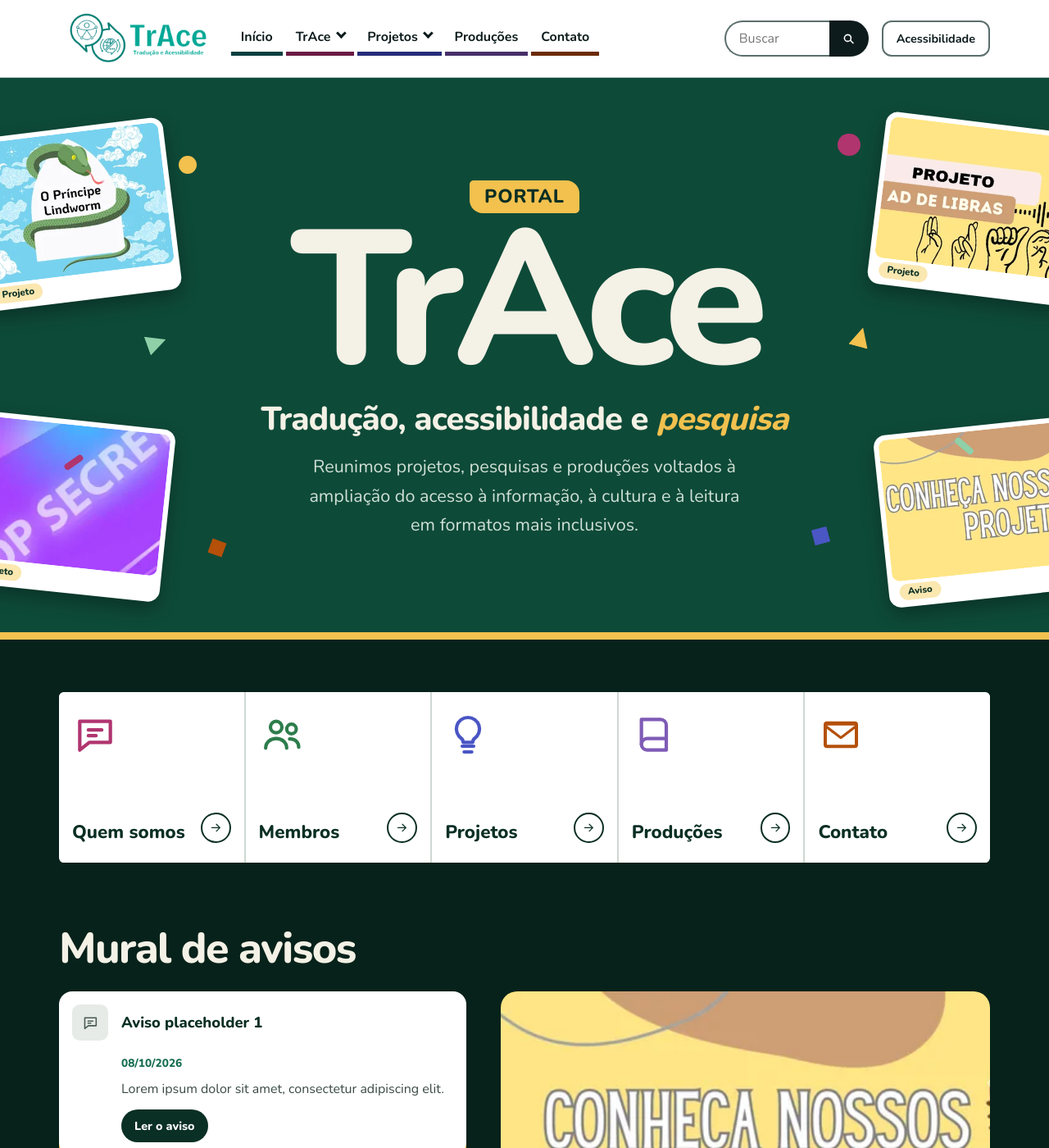
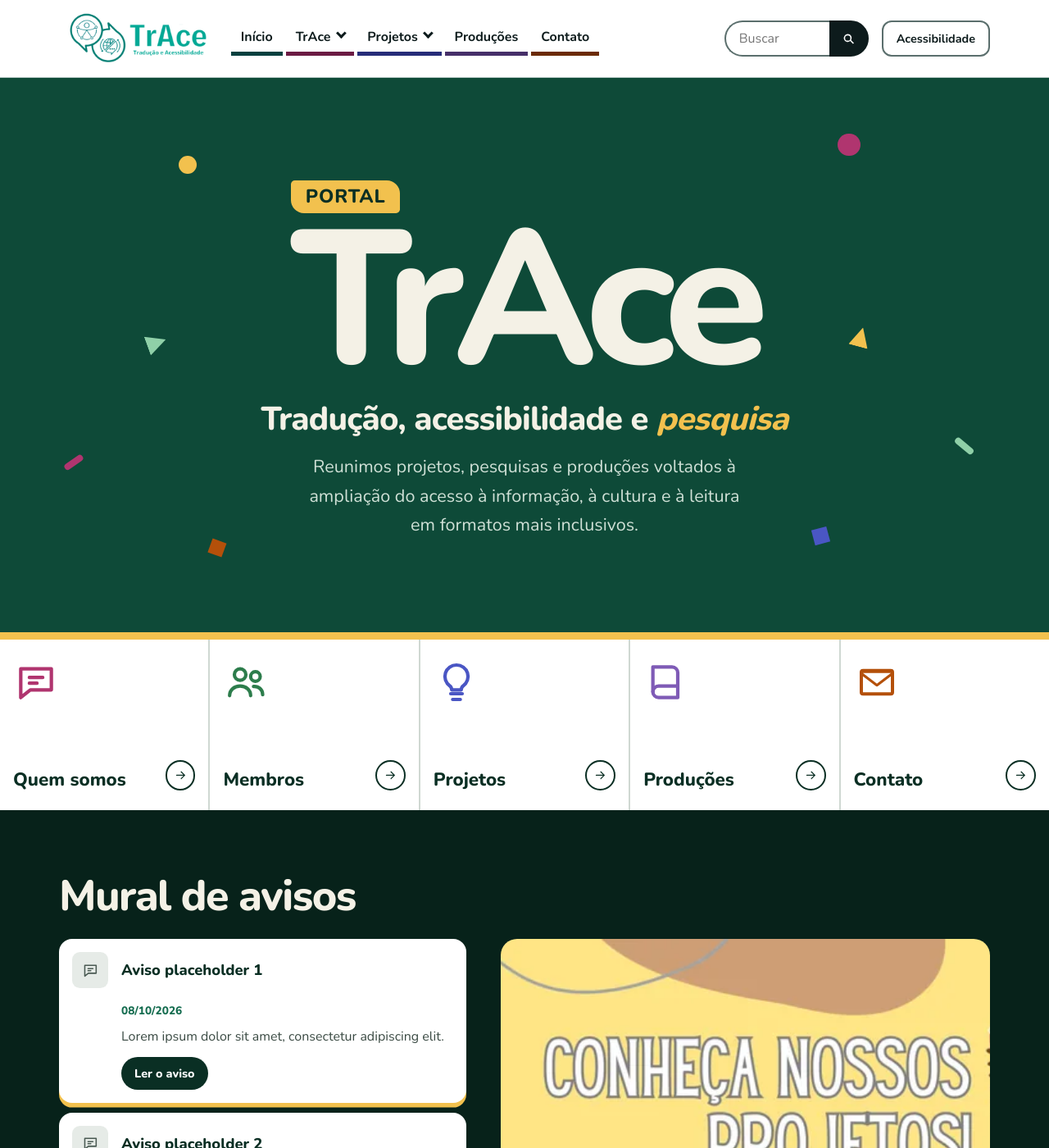
Before and after one commit to Niuuzinho/site-trace-teste, a Jekyll site: the page built from inicio-teste.html, in a window 1280 px wide and 1400 px high. Shown: the whole window at 82% size. Built offline with Jekyll 4.4.1, drawn with Linux system fonts in a browser that asks for light colours.

Commit message:
Teste v6: sem fotos no título, etiqueta à esquerda do T, botões da sessão 2 de ponta a ponta
Co-Authored-By: Claude Sonnet 5.5 <noreply@anthropic.com>
Claude-Session: https://claude.ai/code/session_01AbHHXVauvBZ2sfPmWDepMS

```diff
--- a/assets/css/inicio.css
+++ b/assets/css/inicio.css
@@ -142,14 +142,7 @@ html[data-contraste="alto"] .in-p2-etiqueta { border: 2px solid #000; }
 .in-sub-dest { font-style: italic; color: var(--in-brilho); }
 .in-lead { margin-inline: auto; color: var(--in-claro-2); }
 .in-deco { position: absolute; inset: 0; z-index: 0; pointer-events: none; overflow: hidden; }
-.in-pol { position: absolute; margin: 0; width: clamp(9rem, 19vw, 17rem); padding: 0.4rem 0.4rem 2rem; background: #fff; border-radius: 0.9rem; box-shadow: 0 0.6rem 1.4rem rgb(0 0 0 / 0.3); line-height: 0; display: none; }
-.in-pol img { width: 100%; aspect-ratio: 4 / 3; object-fit: cover; border-radius: 0.6rem; display: block; }
-.in-pol figcaption { position: absolute; left: 0.8rem; bottom: 0.5rem; padding: 0.1rem 0.65rem; background: #fbe7b0; color: var(--in-escuro); border-radius: 999px; font: 800 0.72rem/1.5 var(--in-font); line-height: 1.5; }
-@media (min-width: 56em) { .in-pol { display: block; } }
-.in-pol-1 { left: -2.5%; top: 9%; transform: rotate(-7deg); }
-.in-pol-2 { left: -3%; bottom: 7%; transform: rotate(6deg); }
-.in-pol-3 { right: -2.5%; top: 8%; transform: rotate(7deg); }
-.in-pol-4 { right: -3%; bottom: 6%; transform: rotate(-6deg); }
+
 .in-conf { position: absolute; display: block; }
 .in-conf.c1 { left: 17%; top: 14%; width: 1.4rem; height: 1.4rem; border-radius: 50%; background: var(--in-brilho); }
 .in-conf.c2 { left: 14%; top: 46%; width: 1.5rem; height: 1.5rem; background: #8fd0a8; clip-path: polygon(0 0, 100% 50%, 0 100%); transform: rotate(-20deg); }
@@ -160,5 +153,10 @@ html[data-contraste="alto"] .in-p2-etiqueta { border: 2px solid #000; }
 .in-conf.c7 { right: 21%; bottom: 16%; width: 1.2rem; height: 1.2rem; background: var(--f-projetos); transform: rotate(-15deg); }
 .in-conf.c8 { right: 7%; bottom: 33%; width: 1.7rem; height: 0.5rem; border-radius: 999px; background: #8fd0a8; transform: rotate(40deg); }
 @media (max-width: 55.99em) { .in-conf { opacity: 0.8; } .in-conf.c1 { left: 6%; top: 6%; } .in-conf.c5 { right: 6%; top: 5%; } .in-conf.c2, .in-conf.c6 { display: none; } .in-conf.c3 { left: 8%; bottom: 8%; } .in-conf.c7 { right: 8%; bottom: 7%; } .in-conf.c4 { left: 5%; bottom: 22%; } .in-conf.c8 { right: 5%; bottom: 24%; } }
-html[data-contraste="alto"] .in-pol figcaption { background: #fff; color: #000; }
 html[data-contraste="alto"] .in-conf { display: none; }
+
+/* título sem fotos; etiqueta alinhada à esquerda do T; botões da sessão 2 de ponta a ponta */
+.in-hero h1 { display: inline-flex; flex-direction: column; align-items: flex-start; }
+.in-atalhos { padding-block: 0; margin-bottom: 0; }
+.in-atalhos ul { border-radius: 0; background: #cfd8d2; }
+.in-atalhos li { background: #fff; }
--- a/inicio-teste.html
+++ b/inicio-teste.html
@@ -13,11 +13,6 @@ permalink: /inicio-teste/
 <section class="in-hero" aria-labelledby="h-in">
   {% include simbolos-defs.html %}
   <div class="in-deco" aria-hidden="true">
-    {%- assign d1 = destaques[0] %}{%- assign d2 = destaques[1] %}{%- assign d3 = destaques[2] %}{%- assign av0 = avisos[0] %}
-    <figure class="in-pol in-pol-1">{% include img.html nome=d1.imagem alt="" sizes="16rem" %}<figcaption>Projeto</figcaption></figure>
-    <figure class="in-pol in-pol-2">{% include img.html nome=d3.imagem alt="" sizes="16rem" %}<figcaption>Projeto</figcaption></figure>
-    <figure class="in-pol in-pol-3">{% include img.html nome=d2.imagem alt="" sizes="16rem" %}<figcaption>Projeto</figcaption></figure>
-    <figure class="in-pol in-pol-4">{% include img.html nome=av0.imagem alt="" sizes="16rem" %}<figcaption>Aviso</figcaption></figure>
     <span class="in-conf c1"></span><span class="in-conf c2"></span><span class="in-conf c3"></span><span class="in-conf c4"></span>
     <span class="in-conf c5"></span><span class="in-conf c6"></span><span class="in-conf c7"></span><span class="in-conf c8"></span>
   </div>
@@ -30,7 +25,7 @@ permalink: /inicio-teste/
   </div>
 </section>
 
-<nav class="container in-atalhos" aria-label="Áreas do site">
+<nav class="in-atalhos" aria-label="Áreas do site">
   <ul>
     <li><a class="in-at-sobre" href="{{ '/quem-somos/' | relative_url }}"><span class="in-at-ic"><svg class="icone in-ic" aria-hidden="true" focusable="false"><use href="#i-sobre"></use></svg></span><span class="in-at-base"><span class="in-atalho-nome">Quem somos</span><span class="in-at-seta" aria-hidden="true"><svg class="icone" focusable="false"><use href="#i-seta-dir"></use></svg></span></span></a></li>
     <li><a class="in-at-membros" href="{{ '/membros/' | relative_url }}"><span class="in-at-ic"><svg class="icone in-ic" aria-hidden="true" focusable="false"><use href="#i-pessoas"></use></svg></span><span class="in-at-base"><span class="in-atalho-nome">Membros</span><span class="in-at-seta" aria-hidden="true"><svg class="icone" focusable="false"><use href="#i-seta-dir"></use></svg></span></span></a></li>
```
Also changed, not shown: CLAUDE.md (+1 -0 lines).
